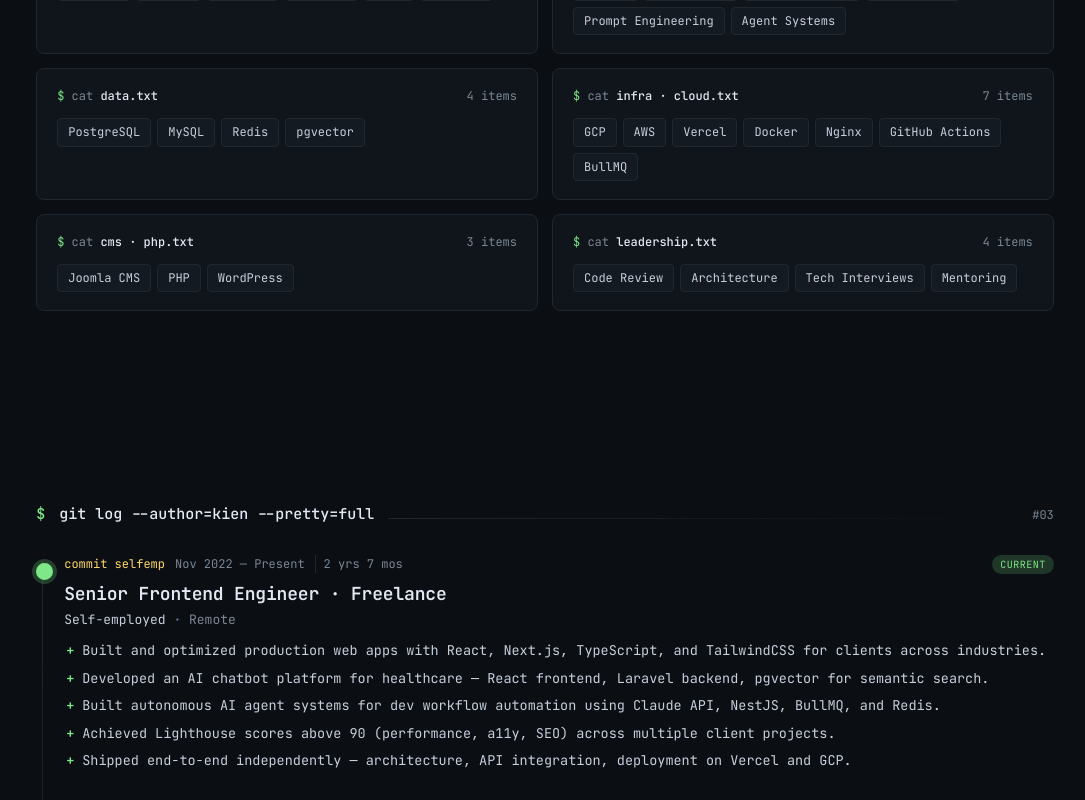
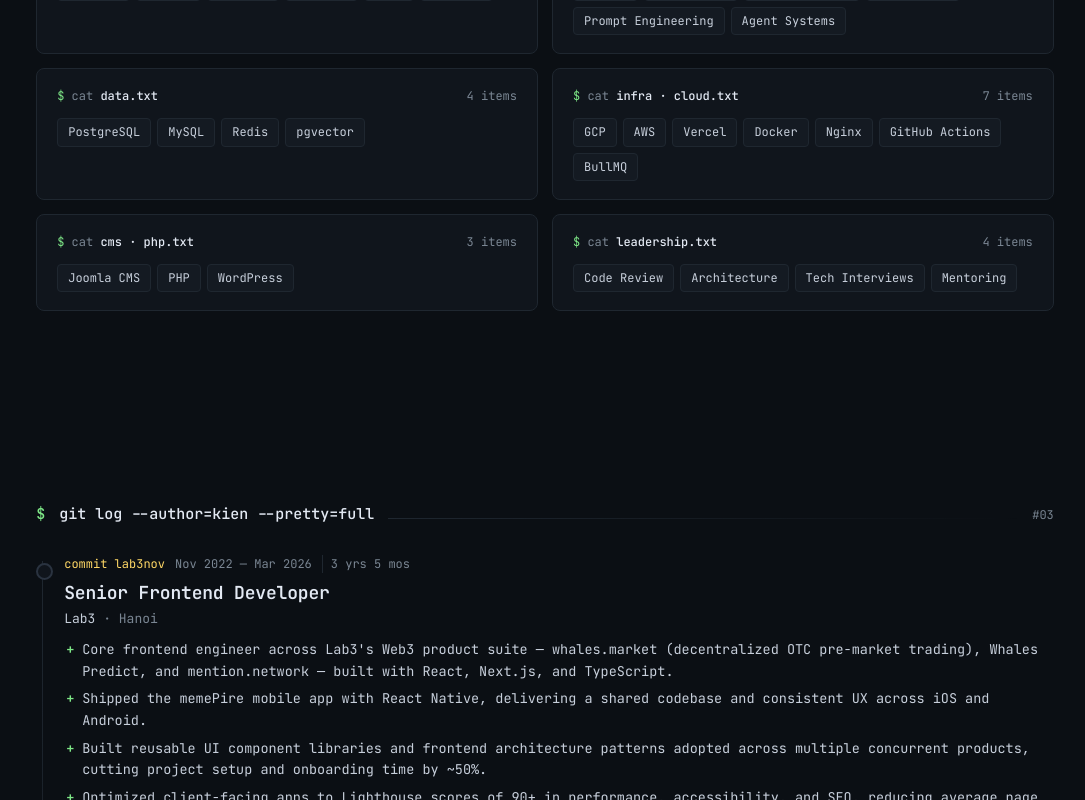
Before and after one commit to bigbearman/portfolio, a Next.js app: page /Kien_Duong_CV.pdf in a window 1280 px wide. Shown: the part 2000-2800 px from the top of the page, without its empty margins (95-1180 px from the left). Built offline with nearby package versions, Linux system fonts and the light colour scheme.

Commit message:
content: update experience with Lab3 and HealthImpact roles

```diff
--- a/content.ts
+++ b/content.ts
@@ -317,28 +317,51 @@
   experience: [
     {
       role: {
-        en: "Senior Frontend Engineer · Freelance",
-        vi: "Senior Frontend Engineer · Freelance",
+        en: "Senior Frontend Developer",
+        vi: "Senior Frontend Developer",
       },
-      org: "Self-employed",
-      where: "Remote",
-      period: { en: "Nov 2022 — Present", vi: "11/2022 — nay" },
-      duration: { en: "2 yrs 7 mos", vi: "2 năm 7 tháng" },
-      tag: "current",
+      org: "Lab3",
+      where: "Hanoi",
+      period: { en: "Nov 2022 — Mar 2026", vi: "11/2022 — 3/2026" },
+      duration: { en: "3 yrs 5 mos", vi: "3 năm 5 tháng" },
       bullets: {
         en: [
-          "Built and optimized production web apps with React, Next.js, TypeScript, and TailwindCSS for clients across industries.",
-          "Developed an AI chatbot platform for healthcare — React frontend, Laravel backend, pgvector for semantic search.",
-          "Built autonomous AI agent systems for dev workflow automation using Claude API, NestJS, BullMQ, and Redis.",
-          "Achieved Lighthouse scores above 90 (performance, a11y, SEO) across multiple client projects.",
-          "Shipped end-to-end independently — architecture, API integration, deployment on Vercel and GCP.",
+          "Core frontend engineer across Lab3's Web3 product suite — whales.market (decentralized OTC pre-market trading), Whales Predict, and mention.network — built with React, Next.js, and TypeScript.",
+          "Shipped the memePire mobile app with React Native, delivering a shared codebase and consistent UX across iOS and Android.",
+          "Built reusable UI component libraries and frontend architecture patterns adopted across multiple concurrent products, cutting project setup and onboarding time by ~50%.",
+          "Optimized client-facing apps to Lighthouse scores of 90+ in performance, accessibility, and SEO, reducing average page load time by ~40% vs. baseline.",
+          "Worked in a fast-paced crypto product environment with rapid release cycles, real-time market data, and close collaboration with backend and smart-contract teams.",
         ],
         vi: [
-          "Xây dựng và tối ưu web app production với React, Next.js, TypeScript và TailwindCSS cho clients trong nhiều ngành.",
-          "Phát triển chatbot AI cho healthcare — frontend React, backend Laravel, pgvector cho semantic search.",
-          "Xây dựng hệ thống AI agent tự động cho workflow dev dùng Claude API, NestJS, BullMQ và Redis.",
-          "Đạt điểm Lighthouse trên 90 (hiệu năng, a11y, SEO) trên nhiều dự án client.",
-          "Ship end-to-end độc lập — kiến trúc, tích hợp API, deploy trên Vercel và GCP.",
+          "Frontend engineer nòng cốt cho bộ sản phẩm Web3 của Lab3 — whales.market (sàn OTC pre-market phi tập trung), Whales Predict và mention.network — xây bằng React, Next.js và TypeScript.",
+          "Ship app mobile memePire với React Native, dùng chung codebase và UX nhất quán trên cả iOS và Android.",
+          "Xây dựng thư viện UI component và pattern kiến trúc frontend tái sử dụng, áp dụng cho nhiều sản phẩm chạy song song, giảm ~50% thời gian setup và onboarding dự án.",
+          "Tối ưu các app client lên điểm Lighthouse 90+ (hiệu năng, a11y, SEO), giảm ~40% thời gian tải trang trung bình so với baseline.",
+          "Làm việc trong môi trường sản phẩm crypto nhịp độ nhanh, chu kỳ release gấp, dữ liệu thị trường real-time, phối hợp chặt với team backend và smart-contract.",
+        ],
+      },
+    },
+    {
+      role: {
+        en: "Full-Stack Developer (Remote, in parallel)",
+        vi: "Full-Stack Developer (Remote, song song)",
+      },
+      org: "HealthImpact",
+      where: "Remote",
+      period: { en: "Jan 2024 — Jun 2026", vi: "1/2024 — 6/2026" },
+      duration: { en: "2 yrs 6 mos", vi: "2 năm 6 tháng" },
+      bullets: {
+        en: [
+          "Architected and shipped an AI-powered healthcare chatbot platform (React + Laravel + pgvector) serving 100–500 active users/month, with semantic search over patient records and clinical trial data.",
+          "Built and maintained the backend REST APIs and third-party integrations powering the platform, with asynchronous processing for embedding generation and data synchronization.",
+          "Owned delivery end-to-end: system design, API development, CI/CD pipeline setup, and deployment on Vercel and GCP — through to production support.",
+          "Maintained production stability and delivery velocity while working asynchronously alongside a full-time role — strong self-management and ownership.",
+        ],
+        vi: [
+          "Kiến trúc và ship nền tảng chatbot AI cho healthcare (React + Laravel + pgvector), phục vụ 100–500 active user/tháng, semantic search trên hồ sơ bệnh nhân và dữ liệu thử nghiệm lâm sàng.",
+          "Xây dựng và bảo trì REST API backend cùng các tích hợp bên thứ ba, xử lý bất đồng bộ cho sinh embedding và đồng bộ dữ liệu.",
+          "Chịu trách nhiệm end-to-end: thiết kế hệ thống, phát triển API, setup CI/CD, deploy trên Vercel và GCP — đến tận production support.",
+          "Giữ ổn định production và tốc độ delivery trong khi làm bất đồng bộ song song với công việc full-time — tinh thần tự quản lý và ownership cao.",
         ],
       },
     },
```
